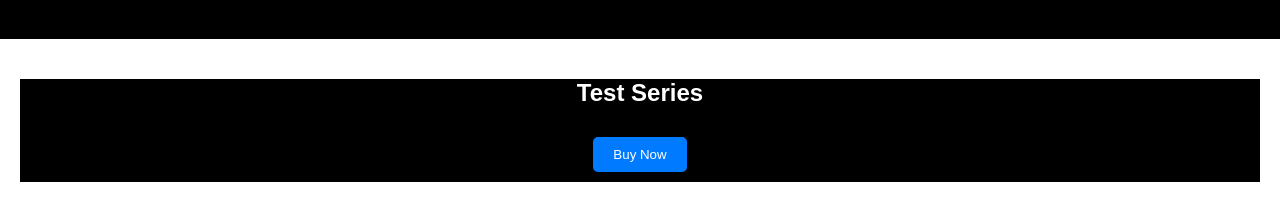
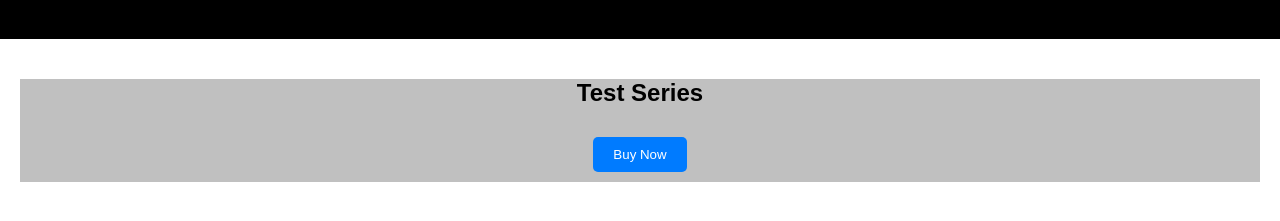
Before and after one commit to CA-Divyanshu/Website, a plain HTML site: page Testseries.html in a window 1280 px wide. Shown: the part 81-302 px from the top of the page. Drawn offline with Linux system fonts and the light colour scheme.

Commit message:
Update styles.css

```diff
--- a/styles.css
+++ b/styles.css
@@ -106,8 +106,8 @@ footer {
 /* Paid Course Page Styles */
 .paid-course-content {
     text-align: center;
-	background-color: black;
-	color: white;
+	background-color: silver;
+	color: black;
 }
 
 .popup {
```
